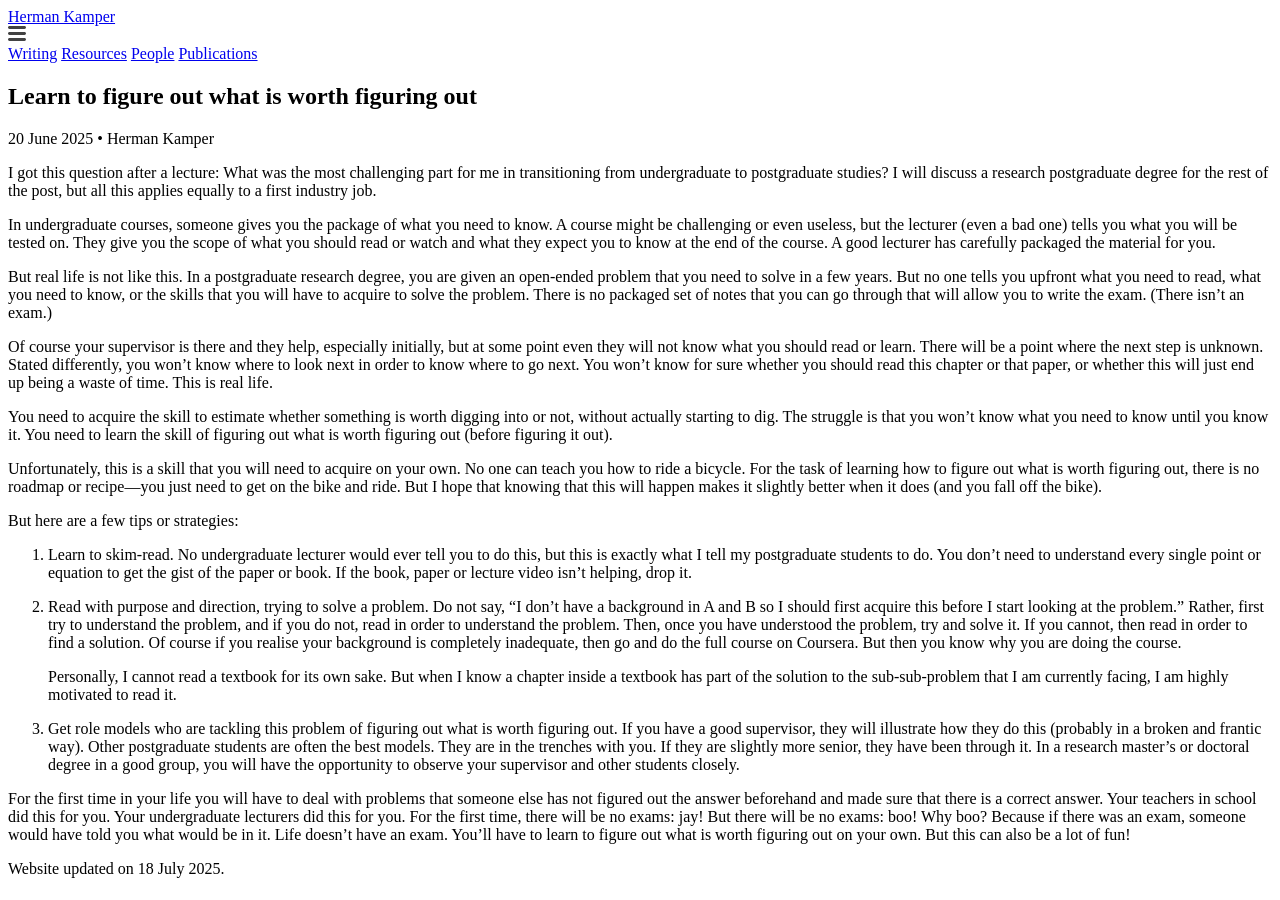
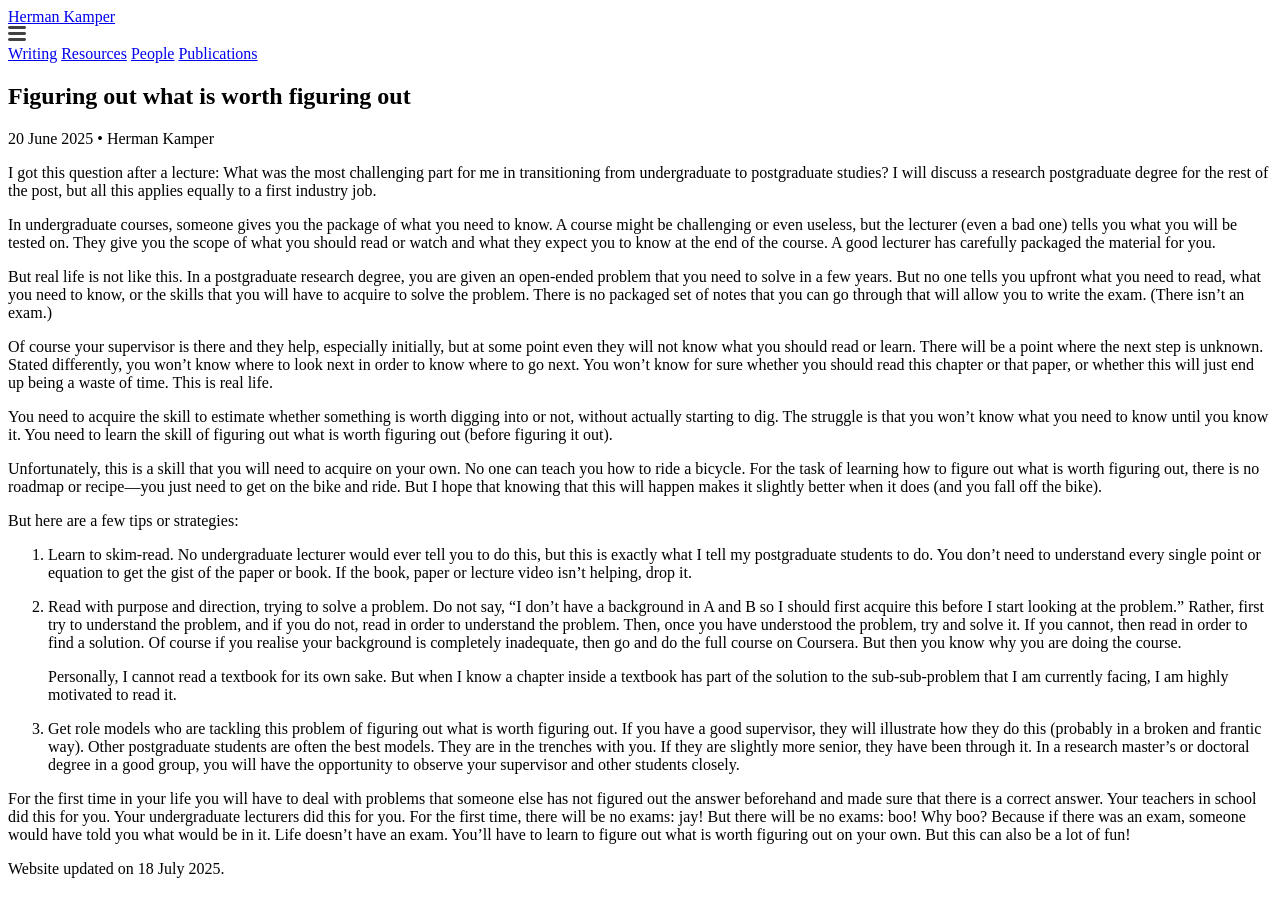
Before and after one commit to kamperh/kamperh.github.io, a Jekyll site: the page built from _posts/2025-06-20-knowing-what-to-learn.md, in a window 1280 px wide. Built offline with Jekyll 4.4.1, drawn with Linux system fonts in a browser that asks for light colours; a style sheet for code colours, icons or effects is not loaded.

Commit message:
Update 2025-06-20-knowing-what-to-learn.md

```diff
--- a/_posts/2025-06-20-knowing-what-to-learn.md
+++ b/_posts/2025-06-20-knowing-what-to-learn.md
@@ -1,6 +1,6 @@
 ---
 layout: post
-title: Learn to figure out what is worth figuring out
+title: Figuring out what is worth figuring out
 author: Herman Kamper
 ---
 
```
